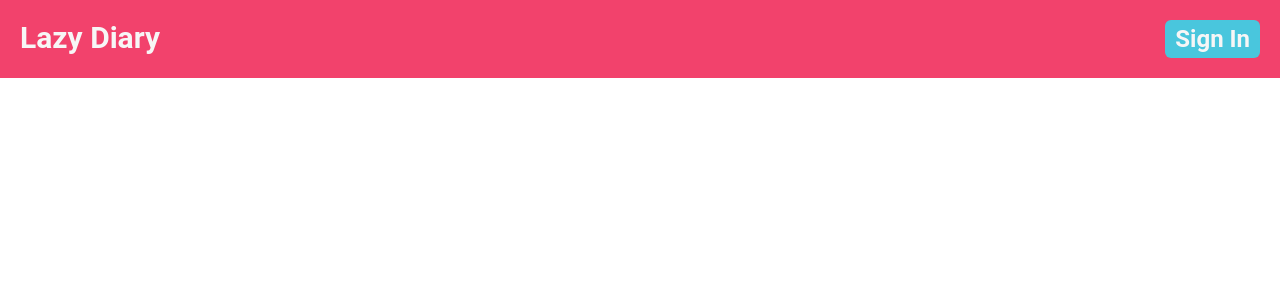
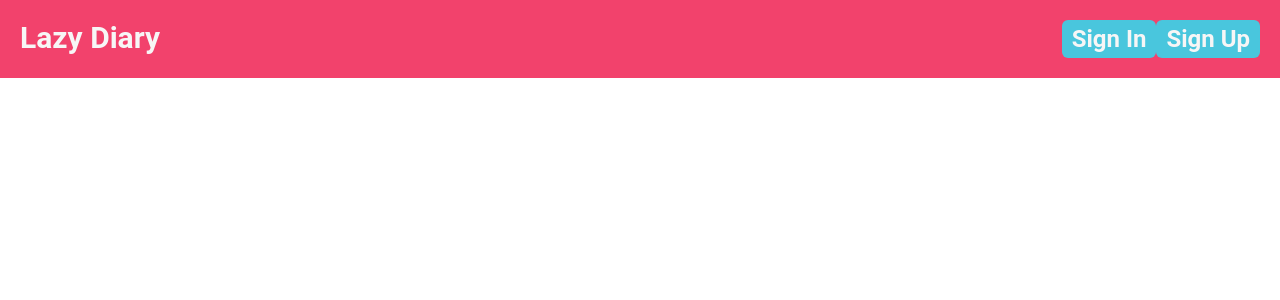
Before and after one commit to hayate4th/lazy-diary, a React app: page / in a window 1280 px wide. Shown: the top 300 px of the page. Built offline with nearby package versions, Linux system fonts and the light colour scheme.

Commit message:
Add sign up button without click handler

```diff
--- a/src/components/UserAuthentication/index.tsx
+++ b/src/components/UserAuthentication/index.tsx
@@ -6,21 +6,30 @@ export interface Props {
   isSignedIn: boolean;
   signInButtonClickHandler: () => void;
   signOutButtonClickHandler: () => void;
+  signUpButtonClickHandler: () => void;
 }
 
 const UserAuthentication: React.FC<Props> = ({
   isSignedIn,
   signInButtonClickHandler,
-  signOutButtonClickHandler
+  signOutButtonClickHandler,
+  signUpButtonClickHandler
 }) => {
   return (
     <>
       {!isSignedIn && (
-        <Button
-          text="Sign In"
-          dataTestId="sign-in-button"
-          onClickHandler={signInButtonClickHandler}
-        />
+        <>
+          <Button
+            text="Sign In"
+            dataTestId="sign-in-button"
+            onClickHandler={signInButtonClickHandler}
+          />
+          <Button
+            text="Sign Up"
+            dataTestId="sign-up-button"
+            onClickHandler={signUpButtonClickHandler}
+          />
+        </>
       )}
       {isSignedIn && (
         <Button
--- a/src/containers/UserAuthentication/index.tsx
+++ b/src/containers/UserAuthentication/index.tsx
@@ -7,12 +7,16 @@ const UserAuthentication: React.FC = () => {
 
   const signInButtonClickHandler = () => setIsSignedIn(true);
   const signOutButtonClickHandler = () => setIsSignedIn(false);
+  const signUpButtonClickHandler = () => {
+    console.log("sign up");
+  };
 
   return (
     <UserAuthenticationComponent
       isSignedIn={isSignedIn}
       signInButtonClickHandler={signInButtonClickHandler}
       signOutButtonClickHandler={signOutButtonClickHandler}
+      signUpButtonClickHandler={signUpButtonClickHandler}
     />
   );
 };
```
Also changed, not shown: 1 other file (tests, documents, lock files or other folders).
